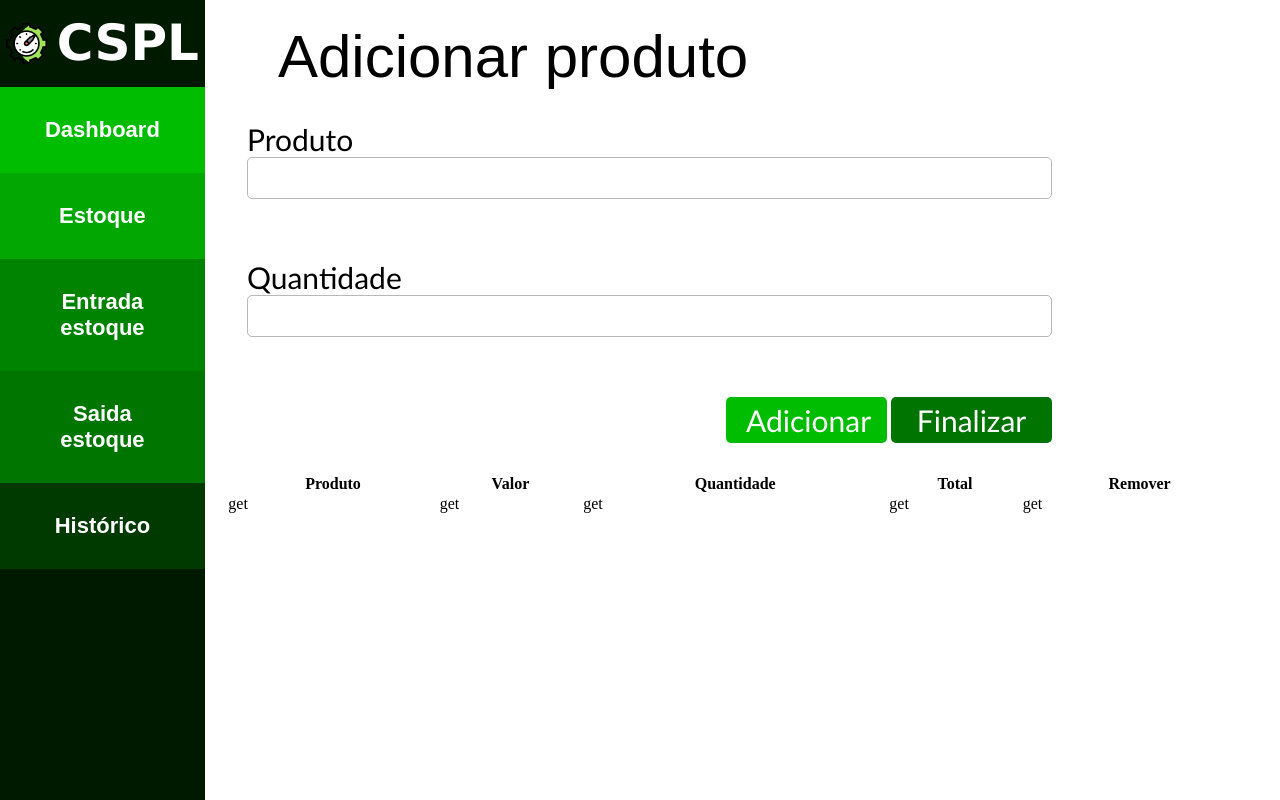
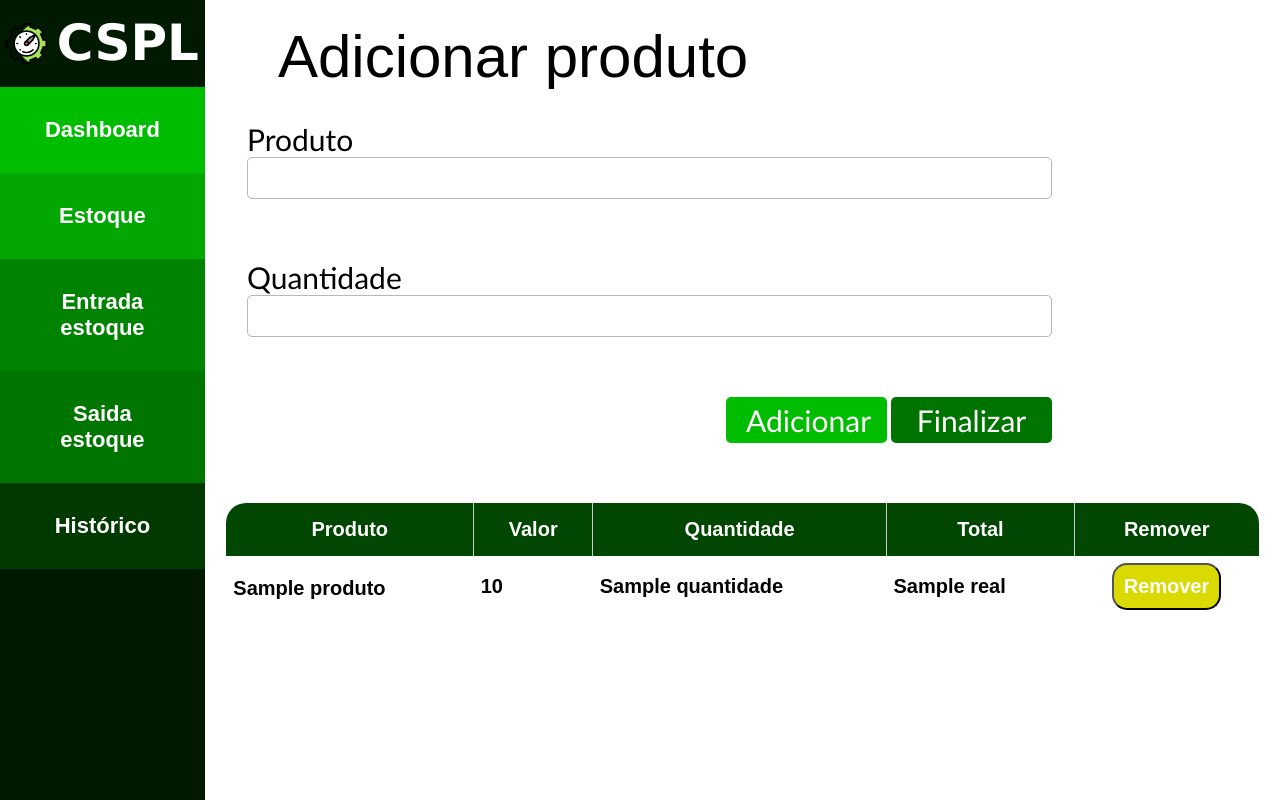
Before and after one commit to GNSiqueira/ControleSimples, a Flask app: template ControleSimples/app/templates/entrada.html in a window 1280 px wide. Run offline with Flask 3, Linux system fonts and the light colour scheme; the template is opened without the code that fills it: most values are stand-ins (such as "Sample title", 1, 10 or a date in 2020); parts of the project's set-up code (start-up, migrations or seed data) failed here and were passed over.

Commit message:
Método de retirada de itens do carrinho

```diff
--- a/ControleSimples/app/static/entrada.css
+++ b/ControleSimples/app/static/entrada.css
@@ -109,3 +109,111 @@ body {
     color: white;
     user-select: none;
 }
+
+table {
+    margin-top: 30px;
+    width: 100%;
+    height: 100%;
+    border-collapse: collapse;
+}
+
+table > thead {
+    background-color: #014701;
+    color: white;
+    font-size: 20px;
+    font-weight: bold;
+    font-family: Arial, Helvetica, sans-serif;
+    border-radius: 15px;
+}
+
+table > thead > tr > th {
+    padding: 15px;
+    text-align: center;
+    border: 0px;
+    border-right: solid 1px #ccc;
+}
+
+table > thead > tr > th:nth-of-type(1) {
+    border-top-left-radius: 20px;
+}
+
+table > thead > tr > th:nth-of-type(5) {
+    border-top-right-radius: 20px;
+    border: 0;
+}
+
+table > tbody > tr > td {
+    padding: 7px;
+    font-size: 20px;
+    font-weight: bold;
+    font-family: Arial, Helvetica, sans-serif;
+    word-wrap: break-word; /* Quebra a linha se a palavra for muito longa */
+    word-break: break-all;
+}
+
+table > tbody > tr > td:nth-of-type(1) {
+    display: inline-block;
+}
+
+table > tbody > tr > td:nth-of-type(5) {
+    display: flex;
+    flex-direction: row;
+    justify-content: space-around;
+}
+
+table > tbody > tr > td > a, table > tbody > tr > td > form > button{
+    text-decoration: none;
+    color: #001da00;
+    font-size: 20px;
+    font-weight: bold;
+    font-family: Arial, Helvetica, sans-serif;
+    padding: 10px;
+    border-radius: 15px;
+    background-color: rgb(218, 218, 0);
+    color: white;
+    cursor: pointer;
+}
+
+table > tbody > tr > td > a:nth-of-type(1) {
+    background-color: rgb(151, 2, 2);
+    color: white;
+}
+
+table > tbody > tr:nth-child(even) {
+    background-color: #f0f0f0;
+}
+
+/* Estilo para o elemento <select> */
+select {
+    font-size: 25px;
+    font-family: 'Gill Sans', 'Gill Sans MT', Calibri, 'Trebuchet MS', sans-serif;
+    font-weight: 500;
+    padding: 10px 15px;
+    border-radius: 5px;
+    border: 1px solid #b8b8b8;
+    background-color: white;
+    margin-bottom: 60px;
+    width: 100%; /* Faz o select preencher a largura do contêiner */
+    box-sizing: border-box; /* Garante que o padding e a borda estejam incluídos na largura total */
+    appearance: none; /* Remove a aparência padrão do select em alguns navegadores */
+    -webkit-appearance: none; /* Remove a aparência padrão no WebKit (Chrome, Safari) */
+    -moz-appearance: none; /* Remove a aparência padrão no Firefox */
+}
+
+/* Adiciona um ícone personalizado ao select (opcional) */
+select::-ms-expand {
+    display: none; /* Remove a seta padrão no IE e Edge */
+}
+
+select:focus {
+    outline: none;
+    border-color: #01bd01;
+    box-shadow: 0 0 5px #01bd01;
+    transition: border-color 0.3s, box-shadow 0.3s;
+}
+
+select option {
+    overflow: hidden;
+    text-overflow: ellipsis;
+    white-space: nowrap;
+}
--- a/ControleSimples/app/static/scripts/entrada.js
+++ /dev/null
@@ -1,11 +0,0 @@
-document.getElementById('produto').addEventListener('input', function() {
-    var datalist = document.getElementById('produtos');
-    var input = this.value;
-    var options = datalist.children;
-    for (var i = 0; i < options.length; i++) {
-        if (options[i].value === input) {
-            document.getElementById('ovalue').value = options[i].getAttribute('data-ovalue');
-            break;
-        }
-    }
-});
--- a/ControleSimples/app/templates/entrada.html
+++ b/ControleSimples/app/templates/entrada.html
@@ -13,7 +13,7 @@
         <div class="entrada">
             <span class="titulo">Adicionar produto</span>
             <form action="/produto/entrada" method="post">
-               <!-- produto -->
+                <!-- Produto -->
                 <label for="produto" id="label-produto">Produto</label>
                 <input list="produtos" id="produto" name="produto" value="">
                 <datalist id="produtos">
@@ -23,23 +23,24 @@
                         {% endfor %}
                     {% endif %}
                 </datalist>
-              <!-- Campo oculto para ovalue -->
-              <input type="hidden" id="ovalue" name="ovalue">
+                <input type="hidden" id="ovalue" name="ovalue" value="">
 
                 <!-- Quantidade do produto -->
                 <label for="qtd" id="label-qtd">Quantidade</label>
-              <input type="number"  name="qtd" id="qtd">
+                <input type="number" name="qtd" id="qtd" required>
 
-              <span id="msg" unselectable="off">{{ msg }}</span>
+                <span id="msg">{{ msg }}</span>
 
-              <input type="hidden" id="carrinhos" name="carrinhos" value="{{ carrinhos }}">
+                <!-- Carrinho com as informações de compra -->
+                <input type="hidden" id="carrinhos" name="carrinhos" value='{{ carrinhos }}'>
 
                 <div>
-                  <button type="submit">Adicionar</button>
+                    <button type="submit" onclick="teste()">Adicionar</button>
                     <button formaction="/estoque" formmethod="get">Finalizar</button>
                 </div>
             </form>
             <table>
+                <thead>
                     <tr>
                         <th>Produto</th>
                         <th>Valor</th>
@@ -47,25 +48,53 @@
                         <th>Total</th>
                         <th>Remover</th>
                     </tr>
+                </thead>
+                <tbody>
+                    {% if carrinhos %}
+                    {% for carrinho in carrinhos %}
                     <tr>
-                    <!-- {%if carrinhos %}
-                    {% for carrinho in carrinhos %}
-                    <td>{{ carrinho.produto }} teste</td>
-                    <td>{{ carrinho.valor }}teste</td>
-                    <td>{{ carrinho.quantidade }}teste</td>
-                    <td>{{ carrinho.total }}teste</td>
-                    <td><a href="/produto/entrada/remover/{{ carrinho.id }}">remover</a></td>
+                        <td>{{ carrinho.produto }}</td>
+                        <td>{{ carrinho.valor }}</td>
+                        <td>{{ carrinho.quantidade }}</td>
+                        <td>{{ carrinho.real }}</td>
+                        <td>
+                            <form action="/produto/entrada/remove" method="post">
+                                <input type="hidden" name="carrinhos" value='{{ carrinhos }}'>
+                                <input type="hidden" name="remover" value="{{ carrinho.id }}">
+                                <button type="submit" class="remove">Remover</button>
+                            </form>
+                        </td>
+                    </tr>
                     {% endfor %}
-                    {% endif %} -->
-                    <td>get</td>
-                    <td>get</td>
-                    <td>get</td>
-                    <td>get</td>
-                    <td>get</td>
-                </tr>
+                    {% endif %}
+                </tbody>
             </table>
         </div>
     </div>
-    <script src="../static/scripts/entrada.js"></script>
+    <script>
+        document.getElementById('produto').addEventListener('input', function() {
+            var datalist = document.getElementById('produtos');
+            var ovalue = document.getElementById('ovalue');
+            var input = this.value;
+
+            if (datalist && ovalue) {
+                var options = datalist.children;
+                var found = false; // Flag para verificar se encontramos a opção
+
+                for (var i = 0; i < options.length; i++) {
+                    if (options[i].value === input) {
+                        ovalue.value = options[i].getAttribute('data-ovalue');
+                        found = true;
+                        break;
+                    }
+                }
+
+                // Se não encontrou a opção, você pode definir um valor padrão ou limpar o campo
+                if (!found) {
+                    ovalue.value = ''; // Limpa o campo ou defina um valor padrão
+                }
+            }
+        });
+    </script>
 </body>
 </html>
```
Also changed, not shown: ControleSimples/app/controllers/produtoController.py (+7 -0 lines), ControleSimples/app/daos/produtoDao.py (+17 -0 lines), ControleSimples/app/routes.py (+82 -14 lines), ControleSimples/requirements.txt (added, +9 -0 lines). Lines whose indentation alone changed are shown as unchanged.
